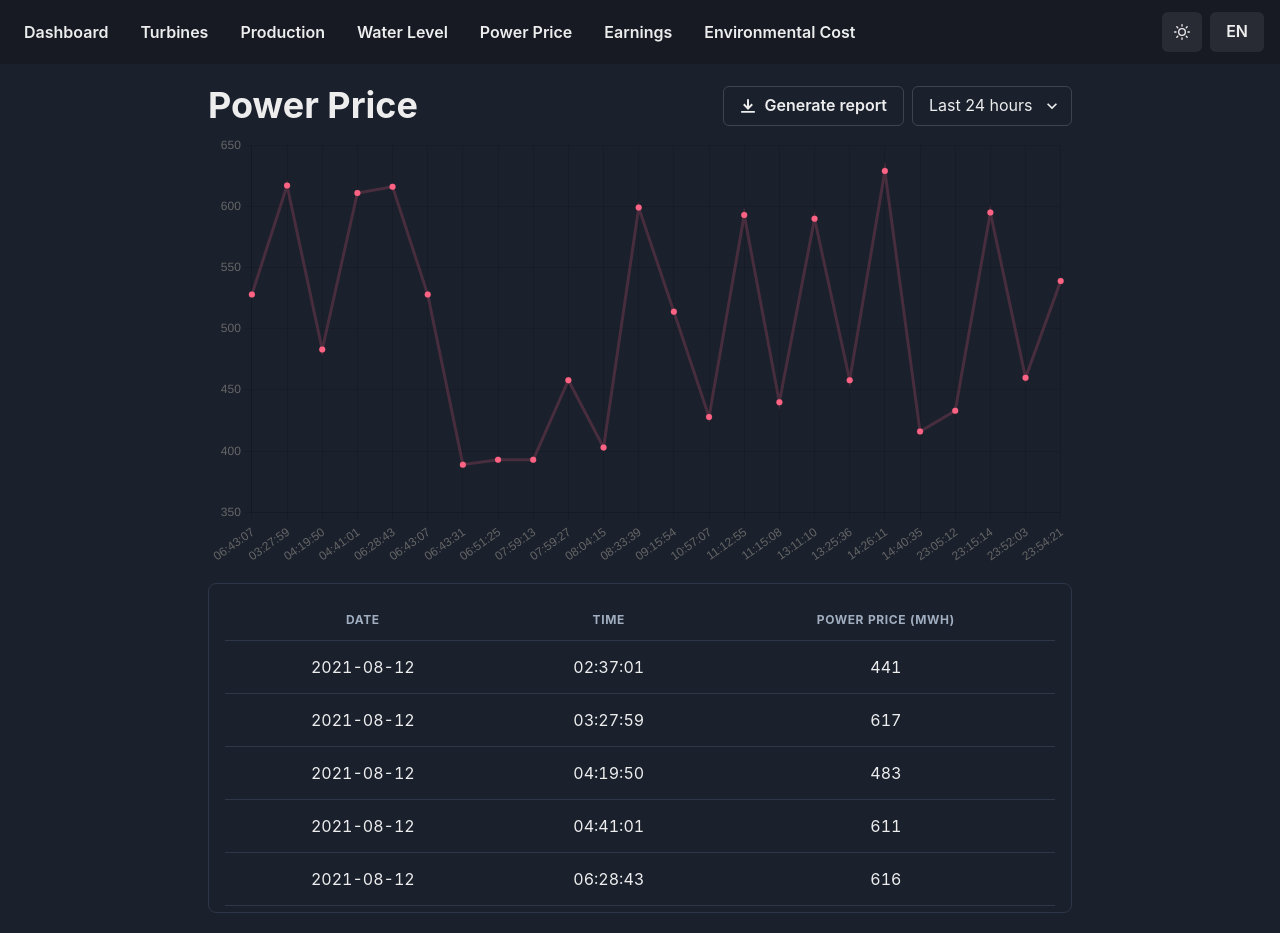
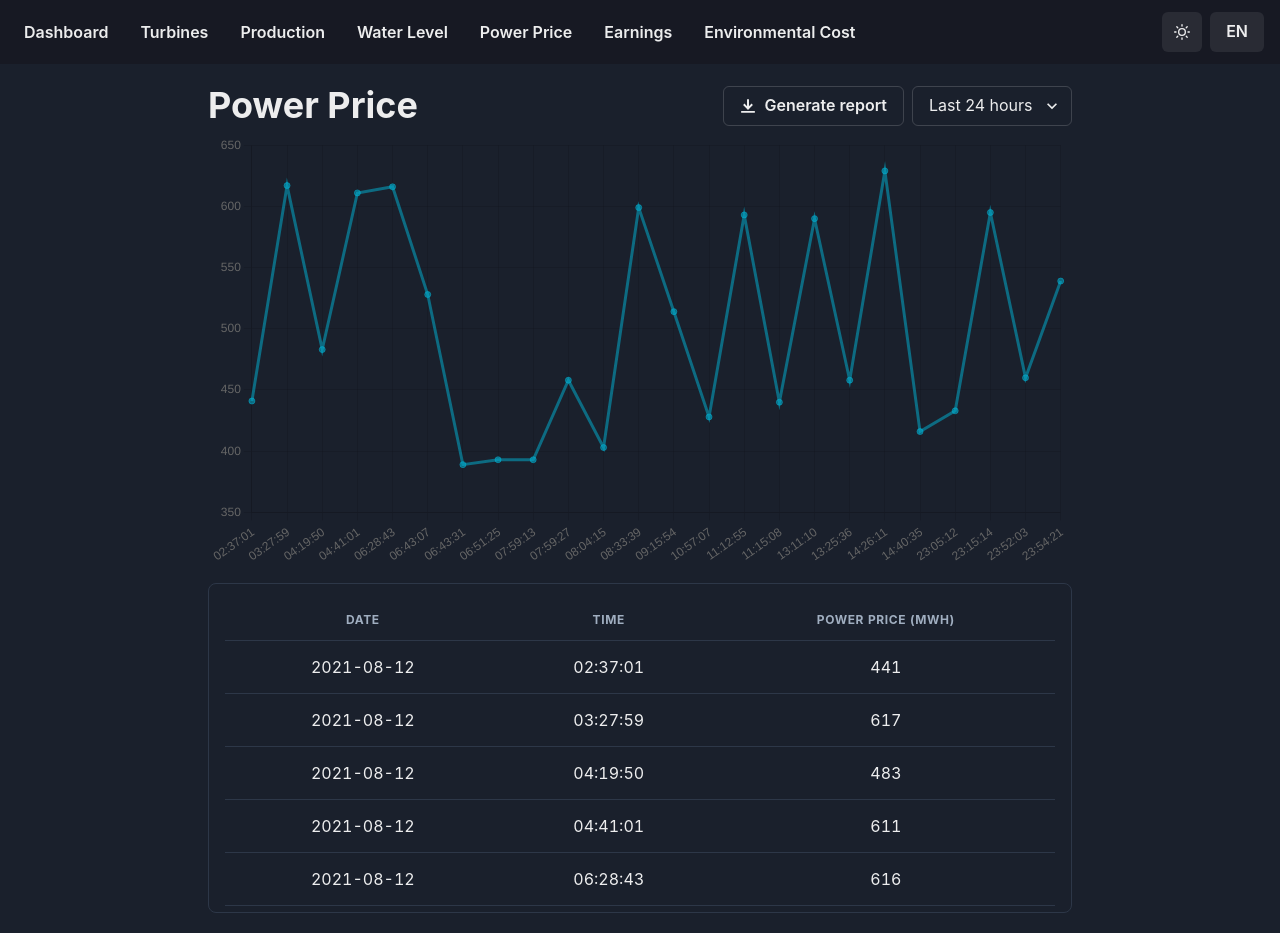
Before and after one commit to maattss/innafjord, a Next.js app: page /powerPrice in a window 1280 px wide. Built offline with nearby package versions, Linux system fonts and the light colour scheme.

Commit message:
Refactor powerPrice component

```diff
--- a/pages/powerPrice.tsx
+++ b/pages/powerPrice.tsx
@@ -16,95 +16,51 @@ import React, { useState } from "react";
 import Meta from "../components/Meta";
 import { Line } from "react-chartjs-2";
 import { DownloadIcon } from "@chakra-ui/icons";
-import dummyToday from "../data/dummyToday.json";
-import dummyWeek from "../data/dummyWeek.json";
-import dummyMonth from "../data/dummyMonth.json";
 import GenerateReport from "../components/GenerateReport";
+import { getSortedDayPowerPrice } from "../helpers/getDayData";
+import {
+  getSortedDayData,
+  getSortedDayLabels,
+  getSortedMonthData,
+  getSortedMonthLabels,
+  getSortedWeekData,
+  getSortedWeekLabels,
+  mockData,
+} from "../helpers/arrangeData";
+import { getSortedWeekPowerPrice } from "../helpers/getWeekData";
+import { getSortedMonthPowerPrice } from "../helpers/getMonthData";
+import { getGraphDataset, graphOptions } from "../helpers/graphConfig";
 
 const PowerPrice: React.FC = () => {
-  const [filterGraph, setFilterGraph] = useState<string>("today");
+  const [tableData, setTableData] = useState<mockData[]>(getSortedDayData());
+  const [graphData, setGraphData] = useState<number[]>(
+    getSortedDayPowerPrice()
+  );
+  const [graphLabels, setGraphLabels] = useState<string[]>(
+    getSortedDayLabels()
+  );
+
   const [isOpen, setIsOpen] = useState<boolean>(false);
   const onClose = () => setIsOpen(false);
 
-  let mockData = dummyToday;
   const border = useColorModeValue("gray.100", "gray.700");
 
-  let time = [];
-  let timeweek = [];
-  let timemonth = [];
-
-  let data = [];
-  let dataweek = [];
-  let datamonth = [];
-
-  for (let i = 0; i < mockData.length; i++) {
-    let times = new Date(mockData[i].timestamp).toUTCString().slice(17, 26);
-    time.push(times);
-    timeweek.push(new Date(dummyWeek[i].timestamp).toUTCString().slice(0, 11));
-    timemonth.push(
-      new Date(dummyMonth[i].timestamp).toUTCString().slice(0, 11)
-    );
-
-    data.push(mockData[i].powerPrice);
-    dataweek.push(dummyWeek[i].powerPrice);
-    datamonth.push(dummyMonth[i].powerPrice);
-
-    mockData.sort(function (a, b) {
-      return +new Date(a.timestamp) - +new Date(b.timestamp);
-    });
-    dummyWeek.sort(function (a, b) {
-      return +new Date(a.timestamp) - +new Date(b.timestamp);
-    });
-
-    dummyMonth.sort(function (a, b) {
-      return +new Date(a.timestamp) - +new Date(b.timestamp);
-    });
-  }
-
-  const graphExampleData = {
-    labels: time,
-    datasets: [
-      {
-        label: "Power Price",
-        data: data,
-        fill: false,
-        backgroundColor: "rgb(255, 99, 132)",
-        borderColor: "rgba(255, 99, 132, 0.2)",
-      },
-    ],
+  const setData = (value: string) => {
+    if (value === "day") {
+      setGraphData(getSortedDayPowerPrice());
+      setGraphLabels(getSortedDayLabels());
+      setTableData(getSortedDayData());
+    } else if (value === "week") {
+      setGraphData(getSortedWeekPowerPrice());
+      setGraphLabels(getSortedWeekLabels());
+      setTableData(getSortedWeekData());
+    } else {
+      // Month
+      setGraphData(getSortedMonthPowerPrice());
+      setGraphLabels(getSortedMonthLabels());
+      setTableData(getSortedMonthData());
+    }
   };
-
-  const options = {
-    scales: {
-      yAxes: [
-        {
-          ticks: {
-            beginAtZero: false,
-          },
-        },
-      ],
-    },
-    plugins: {
-      legend: {
-        display: false,
-      },
-    },
-  };
-
-  if (filterGraph === "week") {
-    mockData = dummyWeek;
-    for (let i = 0; i < graphExampleData.datasets.length; i++) {
-      graphExampleData.datasets[i].data = dataweek;
-      graphExampleData.labels = timeweek;
-    }
-  }
-  if (filterGraph === "month") {
-    mockData = dummyMonth;
-    for (let i = 0; i < graphExampleData.datasets.length; i++) {
-      graphExampleData.datasets[i].data = datamonth;
-      graphExampleData.labels = timemonth;
-    }
-  }
 
   return (
     <>
@@ -128,16 +84,19 @@ const PowerPrice: React.FC = () => {
           </Button>
           <Select
             width="160px"
-            onChange={(event) => setFilterGraph(event.target.value)}
+            onChange={(event) => setData(event.target.value)}
           >
-            <option value="today">Last 24 hours</option>
+            <option value="day">Last 24 hours</option>
             <option value="week">Last week</option>
             <option value="month">Last month</option>
           </Select>
         </Flex>
       </Flex>
 
-      <Line data={graphExampleData} options={options} />
+      <Line
+        data={getGraphDataset(graphData, graphLabels)}
+        options={graphOptions}
+      />
 
       <Box
         maxH="330px"
@@ -158,7 +117,7 @@ const PowerPrice: React.FC = () => {
             </Tr>
           </Thead>
           <Tbody>
-            {mockData.map((item, key) => {
+            {tableData.map((item, key) => {
               return (
                 <Tr key={key}>
                   <Td textAlign="center">{item.timestamp.slice(0, 10)}</Td>
```
